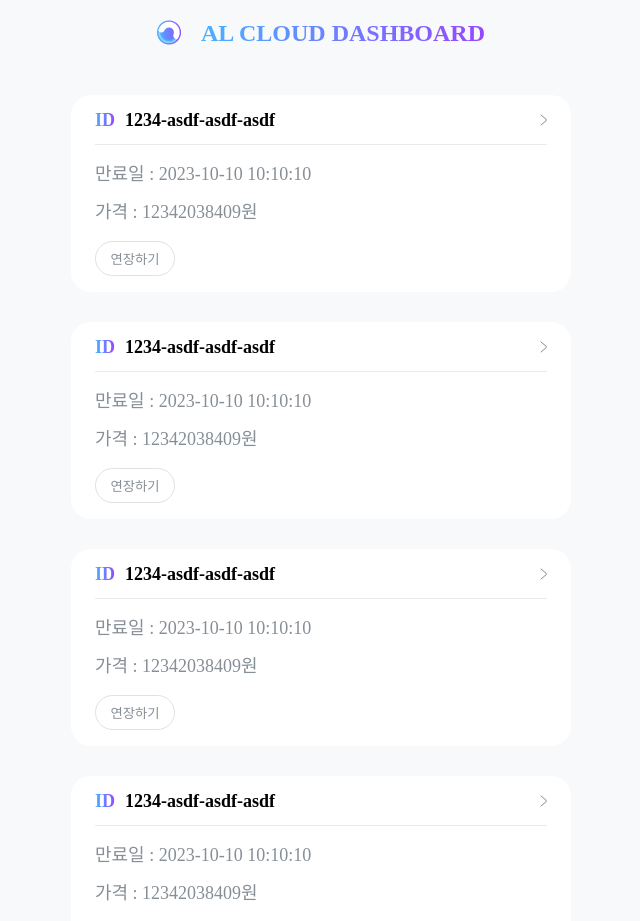
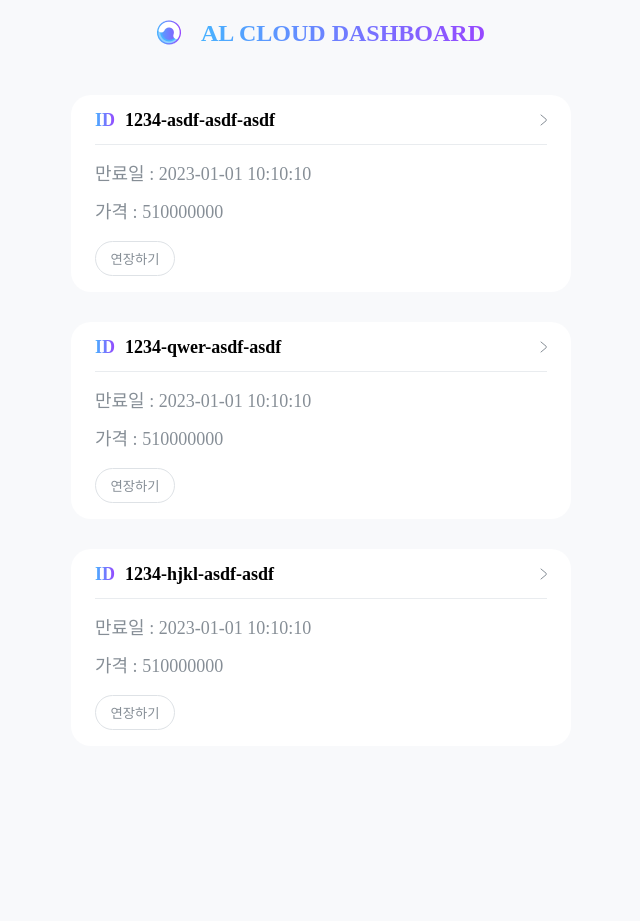
Before and after one commit to tlsgmltjd/cloud-dashboard, a React (Vite) app: page / in a window 1280 px wide. Shown: the top 921 px of the page, without its empty margins (319-959 px from the left). After the commit the page ends 800 px from the top, so only its background shows below. Built offline with nearby package versions, Linux system fonts and the light colour scheme; a web font is replaced by a local one.

Commit message:
Update data

```diff
--- a/src/App.jsx
+++ b/src/App.jsx
@@ -51,11 +51,9 @@ function App() {
   return (
     <Container>
       <Header />
-      <Card />
-      <Card />
-      <Card />
-      <Card />
-      <Card />
+      {MOCK_DATA.map((card) => (
+        <Card id={card.id} exp={card.expiration_date} price={card.price} />
+      ))}
     </Container>
   );
 }
--- a/src/components/Card.jsx
+++ b/src/components/Card.jsx
@@ -1,18 +1,18 @@
 import styled from "styled-components";
 import LeftArrow from "../assets/svg/LeftArrow";
 
-const Card = () => {
+const Card = ({ id, exp, price }) => {
   return (
     <Container>
       <CardHeader>
         <IdBox>
           <Id>ID</Id>
-          <IdValue>1234-asdf-asdf-asdf</IdValue>
+          <IdValue>{id}</IdValue>
         </IdBox>
         <LeftArrow />
       </CardHeader>
-      <Content>만료일 : 2023-10-10 10:10:10</Content>
-      <Content>가격 : 12342038409원</Content>
+      <Content>만료일 : {exp}</Content>
+      <Content>가격 : {price}</Content>
       <Btn>연장하기</Btn>
     </Container>
   );
```
